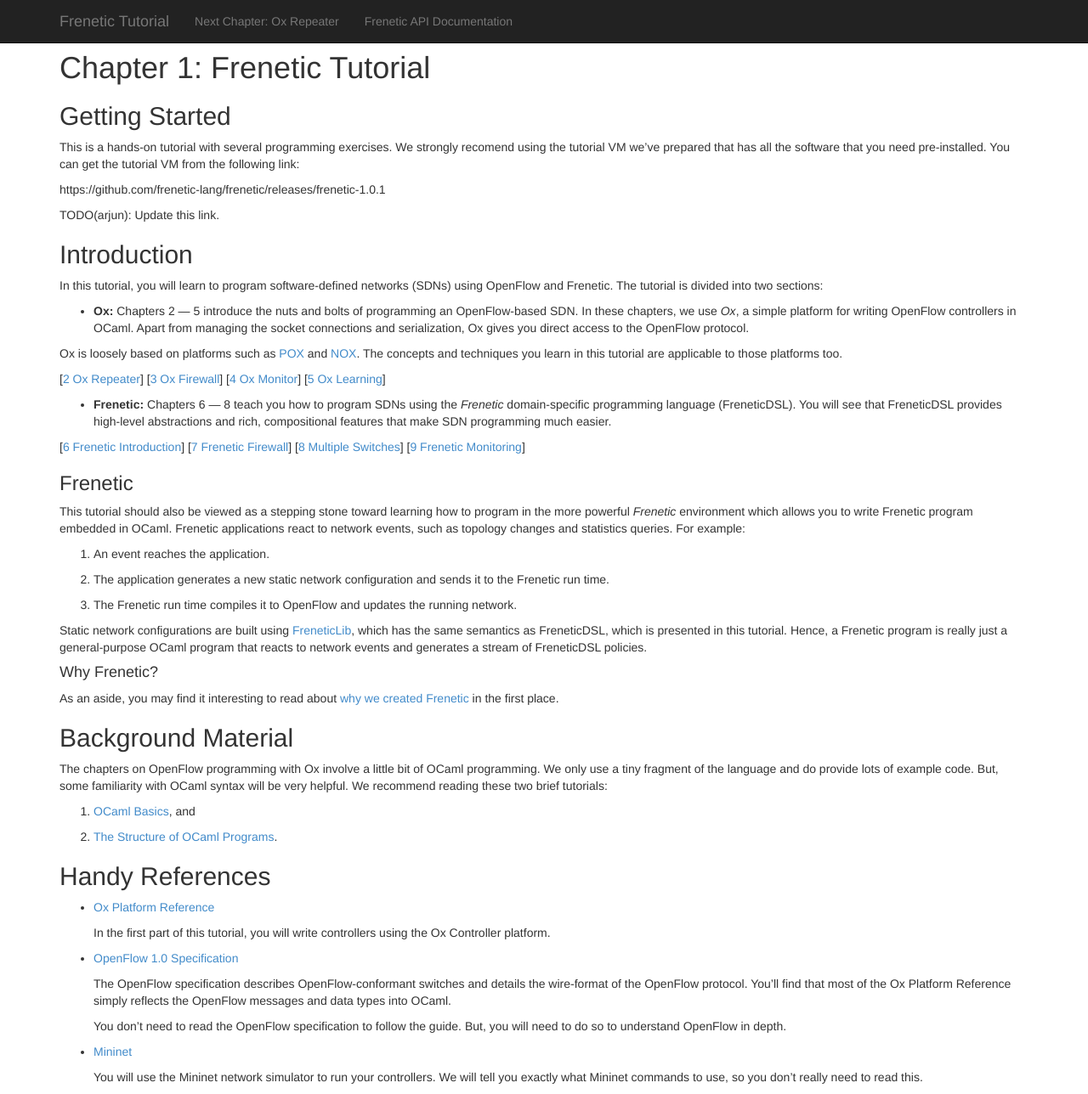
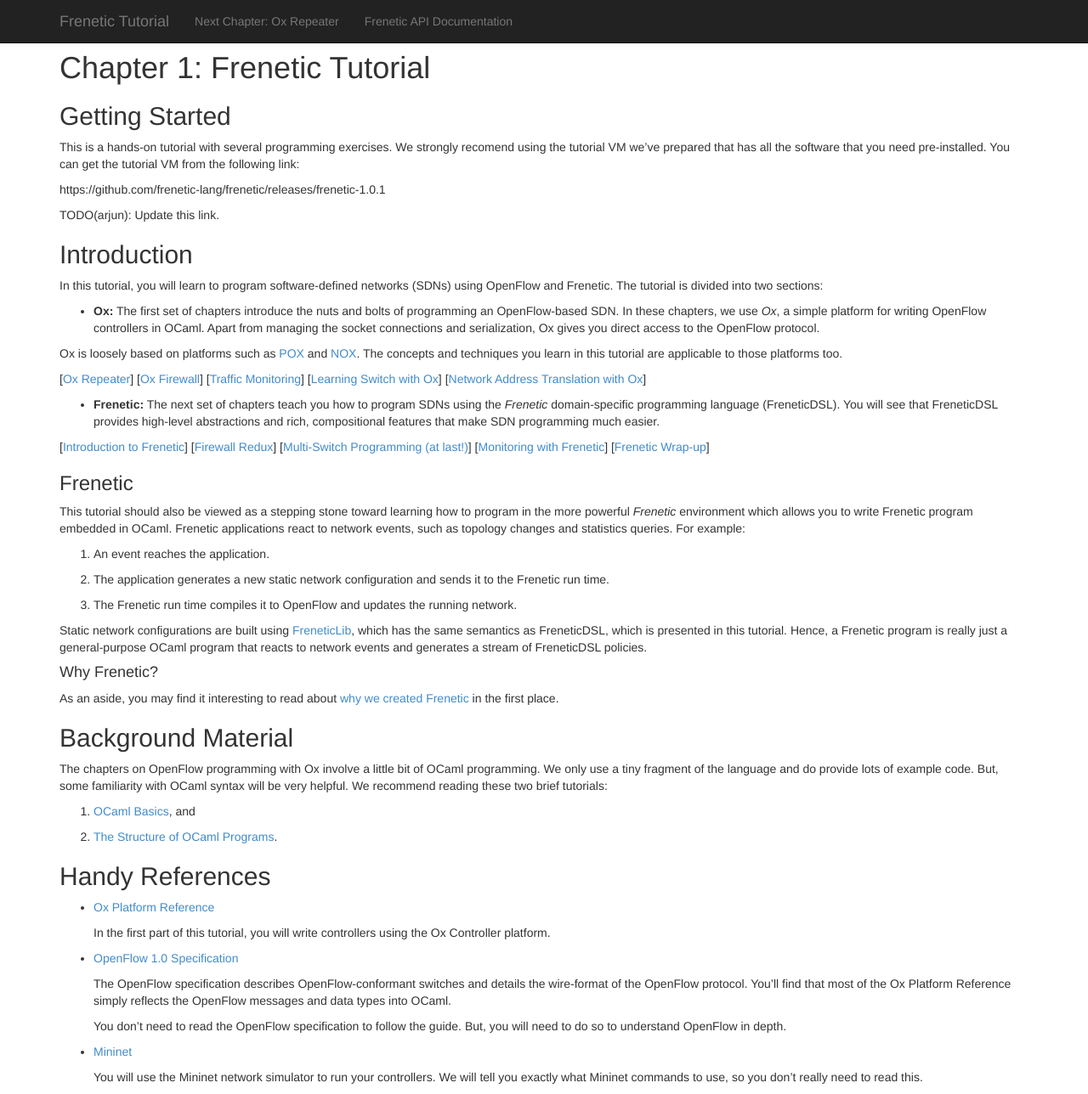
Before and after one commit to frenetic-lang/tutorials, a Jekyll site: the page built from introduction/index.md, in a window 1280 px wide and 1288 px high. Shown: the whole window at 85% size. Built offline with Jekyll 4.4.1, drawn with Linux system fonts in a browser that asks for light colours; nearby versions of some CDN libraries.

Commit message:
Completed Frenetic TOC

```diff
--- a/introduction/index.md
+++ b/introduction/index.md
@@ -22,7 +22,7 @@
 using OpenFlow and Frenetic. The tutorial is
 divided into two sections:
 
-* **Ox:** Chapters 2 &mdash; 5 introduce the nuts and bolts of
+* **Ox:** The first set of chapters introduce the nuts and bolts of
 programming an OpenFlow-based SDN. In these chapters, we use *Ox*, a
 simple platform for writing OpenFlow controllers in OCaml. Apart from
 managing the socket connections and serialization, Ox gives you direct
@@ -33,17 +33,34 @@
 [NOX](http://www.noxrepo.org/nox/about-nox/). The concepts and techniques
 you learn in this tutorial are applicable to those platforms too.
 
-[[2 Ox Repeater][Ch2]] [[3 Ox Firewall][Ch3]] [[4 Ox Monitor][Ch4]]
-[[5 Ox Learning][Ch5]]
+{% comment %}
+Outer paragraph disables markdown processing. Without it, each link is rendered
+as a separate paragraph.
+{% endcomment %}
 
-* **Frenetic:** Chapters 6 &mdash; 8 teach you how to program SDNs
+<p>
+{% for item in site.data.toc %}
+{% if item.group == "ox" %}
+{% assign ix = forloop.index|minus:1 %}
+[<a href="{{ site.data.toc[ix].path }}">{{ site.data.toc[ix].name }}</a>]
+{% endif %}
+{% endfor %}
+</p>
+
+* **Frenetic:** The next set of chapters teach you how to program SDNs
   using the _Frenetic_ domain-specific programming language
   (FreneticDSL). You will see that FreneticDSL provides high-level
   abstractions and rich, compositional features that make SDN
   programming much easier.
 
-[[6 Frenetic Introduction][Ch6]] [[7 Frenetic Firewall][Ch7]] [[8
-Multiple Switches][Ch8]] [[9 Frenetic Monitoring][Ch9]]
+<p>
+{% for item in site.data.toc %}
+{% if item.group == "frenetic" %}
+{% assign ix = forloop.index|minus:1 %}
+[<a href="{{ site.data.toc[ix].path }}">{{ site.data.toc[ix].name }}</a>]
+{% endif %}
+{% endfor %}
+</p>
 
 ### Frenetic
 
```
Also changed, not shown: other parts of introduction/index.md (+0 -9 lines), _data/toc.yml (+18 -0 lines).
